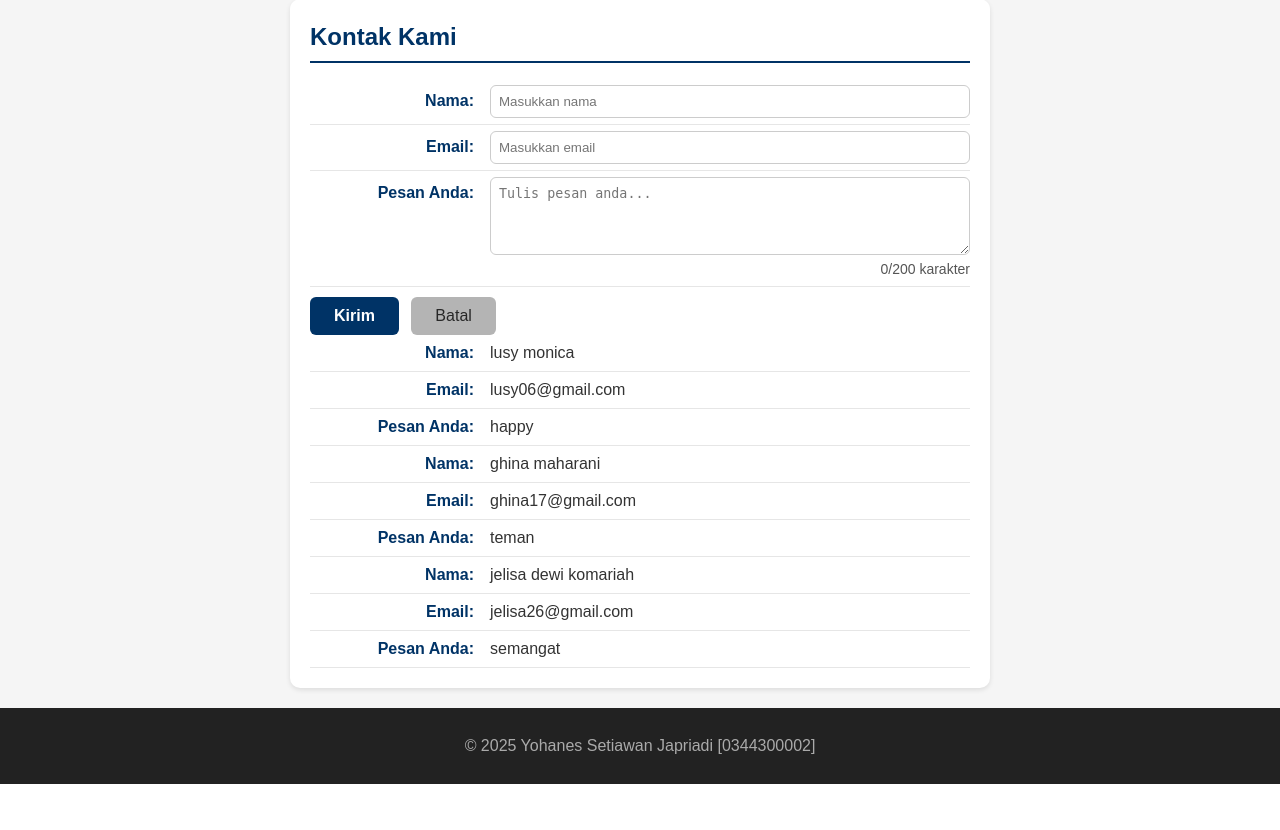
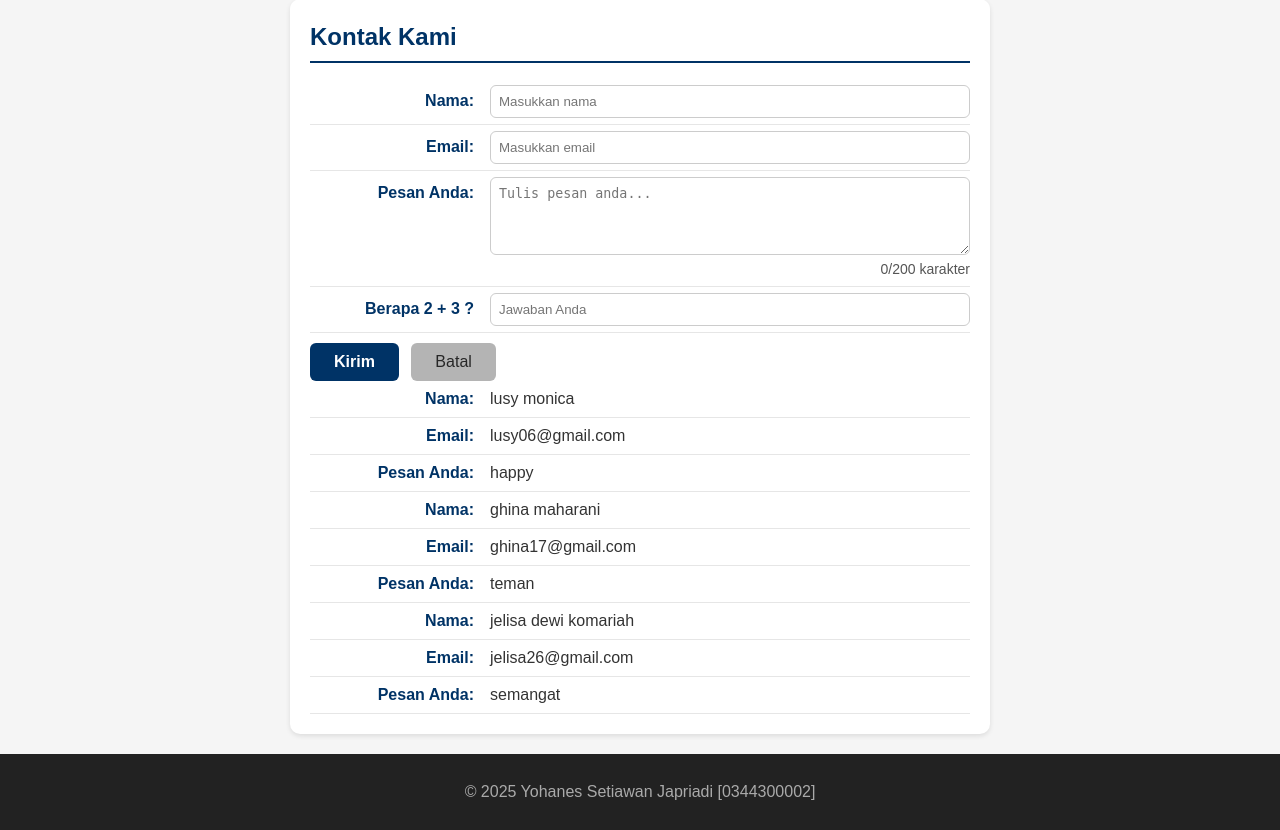
Before and after one commit to 2522500067-a11y/2522500067-PWD-GB1J-2526O, a PHP site: page /pertemuan-11/index.php in a window 1280 px wide. Shown: the part 1521-2351 px from the top of the page. Before the commit the page ends 2305 px from the top, so only its background shows below. Run offline with PHP 8.4, Linux system fonts and the light colour scheme; data comes from the database, SQL or seed files in the repository.

Commit message:
menambah input captcha sederhana

```diff
--- a/pertemuan-11/index.php
+++ b/pertemuan-11/index.php
@@ -151,6 +151,11 @@ require_once __DIR__ . '/fungsi.php';
           <small id="charCount">0/200 karakter</small>
         </label>
 
+        <label for="captcha"><span>Berapa 2 + 3 ?</span>
+            <input type="text" id="captcha" name="captcha"
+              placeholder="Jawaban Anda" required>
+          </label>
+
         <button type="submit">Kirim</button>
         <button type="reset">Batal</button>
       </form>
--- a/pertemuan-11/proses.php
+++ b/pertemuan-11/proses.php
@@ -16,9 +16,9 @@ $captcha = bersihkan($_POST["captcha"] ?? '');
 $errors = [];
 
 if ($captcha === "") {
-    $eror[] = "Captcha harus diisi!";
+    $errors[] = "Captcha harus diisi!";
 } elseif ($captcha != 5) {
-    $eror[] = "Jawaban captcha salah!";
+    $errors[] = "Jawaban captcha salah!";
 }
 
 
```
